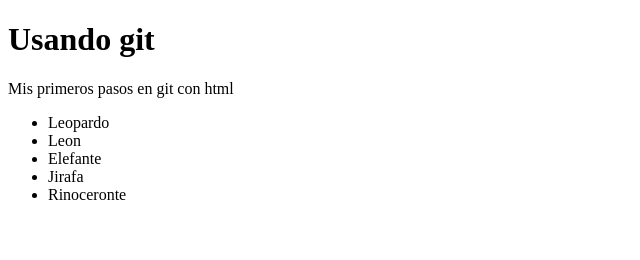
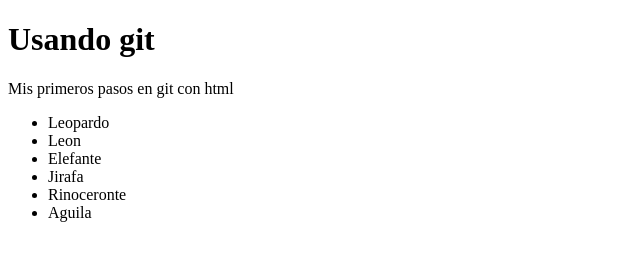
Before and after one commit to Francisco-OsoLop/practica-git, a plain HTML site: page index.html in a window 1280 px wide. Shown: the full height of the page, 0-640 px from the left. Drawn offline with Linux system fonts and the light colour scheme.

Commit message:
Version 1.0.1

```diff
--- a/index.html
+++ b/index.html
@@ -15,6 +15,7 @@
       <li>Elefante</li>
       <li>Jirafa</li>
       <li>Rinoceronte</li>
+      <li>Aguila</li>
     </ul>
   </body>
 </html>
```
